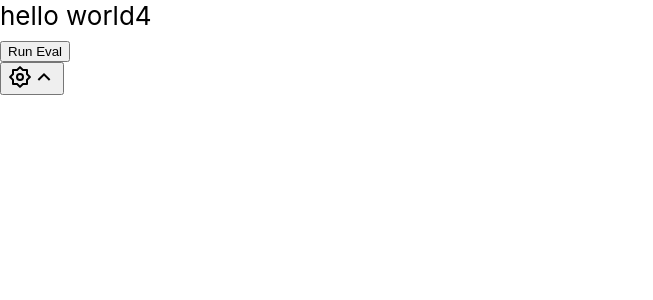
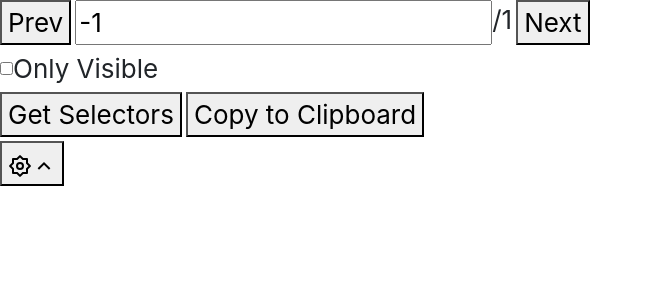
Before and after one commit to jlawrence6809/css-selector-helper, a React (Create React App) app: page / in a window 1280 px wide. Shown: the top 300 px of the page, without its empty margins (0-653 px from the left). Built offline with nearby package versions, Linux system fonts and the light colour scheme.

Commit message:
add bootstrap. render most buttons and a basic selector body.

```diff
--- a/public/devtools.js
+++ b/public/devtools.js
@@ -1,5 +1,5 @@
 chrome.devtools.panels.elements.createSidebarPane(
-    "CSS Selector",
+    "CSS Selector2",
     function(sidebar) {
 	  	sidebar.setPage("index.html");
 	  	//resize
@@ -9,11 +9,10 @@ chrome.devtools.panels.elements.createSidebarPane(
 		    	sidebar.setHeight(newh);
 			}
 			var resizeListener = function(event){
-				if(event.data == "resize panel"){
+				if(event.data === "resize panel"){
 					resizeFunc();
 				}
 			}
-
 			resizeFunc();
   			panelWindow.onresize = resizeFunc;
   			panelWindow.addEventListener("message", resizeListener, false);
--- a/src/App.tsx
+++ b/src/App.tsx
@@ -1,6 +1,9 @@
 import React from 'react';
 import './App.css';
 import ChromeExtensionApi, { AttributesHierarchy } from './ChromeExtensionApi';
+import 'bootstrap/dist/css/bootstrap.min.css';
+
+const CHROME_DARK_THEME = 'dark';
 
 interface IProps {
 }
@@ -8,6 +11,9 @@ interface IProps {
 interface IState {
   settingsExpanded: boolean;
   darkMode: boolean;
+  totalMatchesCount: number;
+  currentMatch: number;
+  attributesHierarchies: AttributesHierarchy[];
 }
 
 class App extends React.Component<IProps, IState> {
@@ -18,33 +24,101 @@ class App extends React.Component<IProps, IState> {
     super(props);
     this.state = {
       settingsExpanded: false,
-      darkMode: this.chromeExtensionApi.getTheme() === 'dark',
+      darkMode: this.chromeExtensionApi.getTheme() === CHROME_DARK_THEME,
+      totalMatchesCount: 1,
+      currentMatch: -1,
+      attributesHierarchies: [],
     };
   }
 
+  async onClickPrev() {
+    console.log('Prev clicked!');
+  }
+
+  async onClickNext() {
+    console.log('Next clicked!');
+  }
+
   async onClickGetSelectors() {
-    const result: AttributesHierarchy = await this.chromeExtensionApi.getAttributesHierarchyForCurrentlySelectedElementOnPage();
+    const result: AttributesHierarchy[] = await this.chromeExtensionApi.getAttributesHierarchyForCurrentlySelectedElementOnPage();
+    this.setState({
+      attributesHierarchies: result,
+    });
     console.log(result);
+  }
+
+  async onClickCopySelectorToClipboard() {
+    console.log('Copy to clipboard clicked!');
+  }
+
+  async onOnlyVisibleToggle(event: any) {
+    console.log('On only visible toggle!');
+    console.log(event);
   }
 
   render() {
     return (
       <div className={this.plusDarkTheme('App')}>
-          <div>hello world4</div>
-          <button onClick={() => this.onClickGetSelectors()}>Run Eval</button>
-          <div>
+          <div>{this.renderAttributesHierarchySection()}</div>
+          <div className="mb-1">
+            {this.renderMatchesFields()}
+          </div>
+          <div className="mb-1">
+            {this.renderVisibilityButton()}
+          </div>
+          <button className="mr-1" onClick={() => this.onClickGetSelectors()}>Get Selectors</button>
+          <button onClick={() => this.onClickCopySelectorToClipboard()}>Copy to Clipboard</button>
+          <div className="mt-1">
             {this.renderSettings()}
           </div>
       </div>
     );
   }
 
-  renderSelectorField() {
+  renderAttributesHierarchySection() {
     // render rows
     // render buttons within rows
     // make sure filters are taken into account
     // make sure onclicks are setup
     // have a "not" state for each button
+    return (
+      <div>
+        {this.state.attributesHierarchies.map(this.renderAttributesHierarchyRow)}
+      </div>
+    );
+  }
+
+  renderAttributesHierarchyRow(attributesHierarchy: AttributesHierarchy) {
+    return (
+      <div className="d-flex">
+        {
+          attributesHierarchy.map(({name, value}) => (<button>{value}</button>))
+        }
+      </div>
+    );
+  }
+
+  renderMatchesFields() {
+    return (
+      <div className="d-flex">
+        <button className="mr-1" onClick={() => this.onClickPrev()}>Prev</button>
+        <div className="selectedCounter d-flex mr-1">
+          <input className="selectedCounterInput" value={this.state.currentMatch}></input>
+          /
+          <div className="totalMatchesCount">{this.state.totalMatchesCount}</div>
+        </div>
+        <button onClick={() => this.onClickNext()}>Next</button>
+      </div>
+    );
+  }
+
+  renderVisibilityButton() {
+    return (
+      <div className="d-flex">
+        <input type="checkbox" onChange={(event) => this.onOnlyVisibleToggle(event)}></input>
+        <div>Only Visible</div>
+      </div>
+    );
   }
 
   renderSettings() {
--- a/src/ChromeExtensionApi.tsx
+++ b/src/ChromeExtensionApi.tsx
@@ -28,7 +28,7 @@ enum HelperScript {
  */
 type RawAttributesAndFramesHierarchy = {
   frames: [],
-  attributes: AttributesHierarchy,
+  attributes: AttributesHierarchy[],
 };
 
 /**
@@ -36,10 +36,10 @@ type RawAttributesAndFramesHierarchy = {
  * The first array of attributes is the one currently selected on the page, then the rest of the array is that elements
  * parents as you ascend the html tree ending at the <body>.
  */
-export type AttributesHierarchy = [[{
+export type AttributesHierarchy = [{
   name: string,
   value: string,
-}]];
+}];
 
 export default class ChromeExtensionApi {
 
@@ -47,7 +47,7 @@ export default class ChromeExtensionApi {
     return this.getRawChromeApi().devtools.panels.themeName;
   }
 
-  async getAttributesHierarchyForCurrentlySelectedElementOnPage(): Promise<AttributesHierarchy> {
+  async getAttributesHierarchyForCurrentlySelectedElementOnPage(): Promise<AttributesHierarchy[]> {
     const rawAttributesAndFramesHierarchy: RawAttributesAndFramesHierarchy = await this.runHelperScript(HelperScript.getAttributesFromElems);
     return rawAttributesAndFramesHierarchy.attributes;
   }
```
Also changed, not shown: package.json (+6 -1 lines), 2 other files (tests, documents, lock files or other folders).
